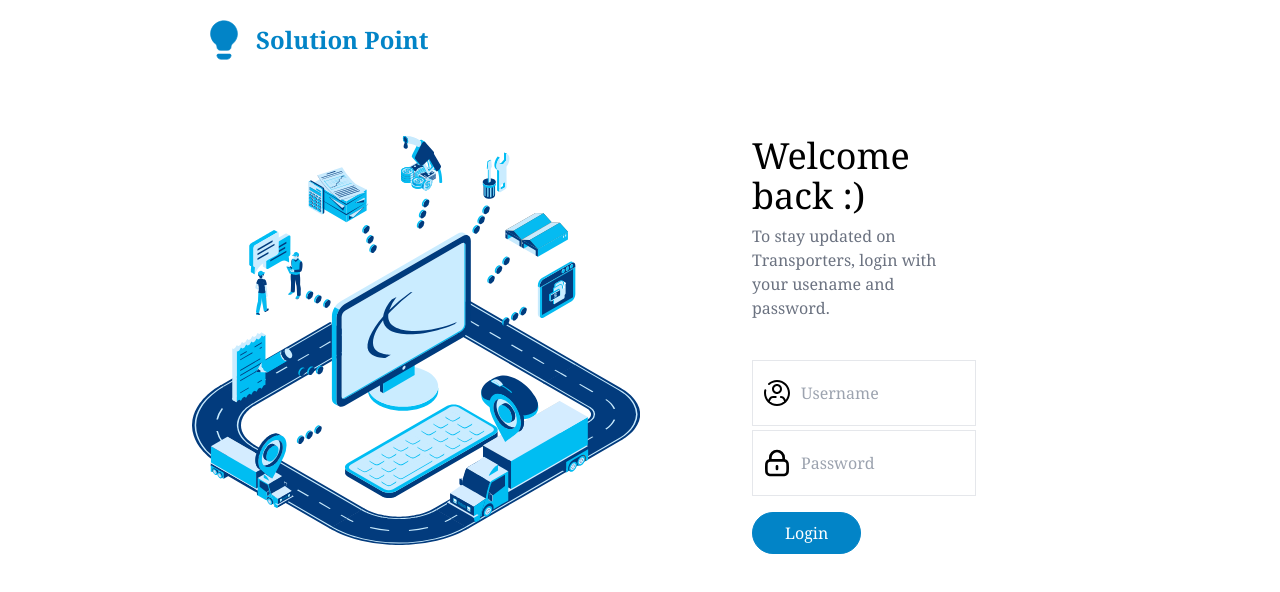
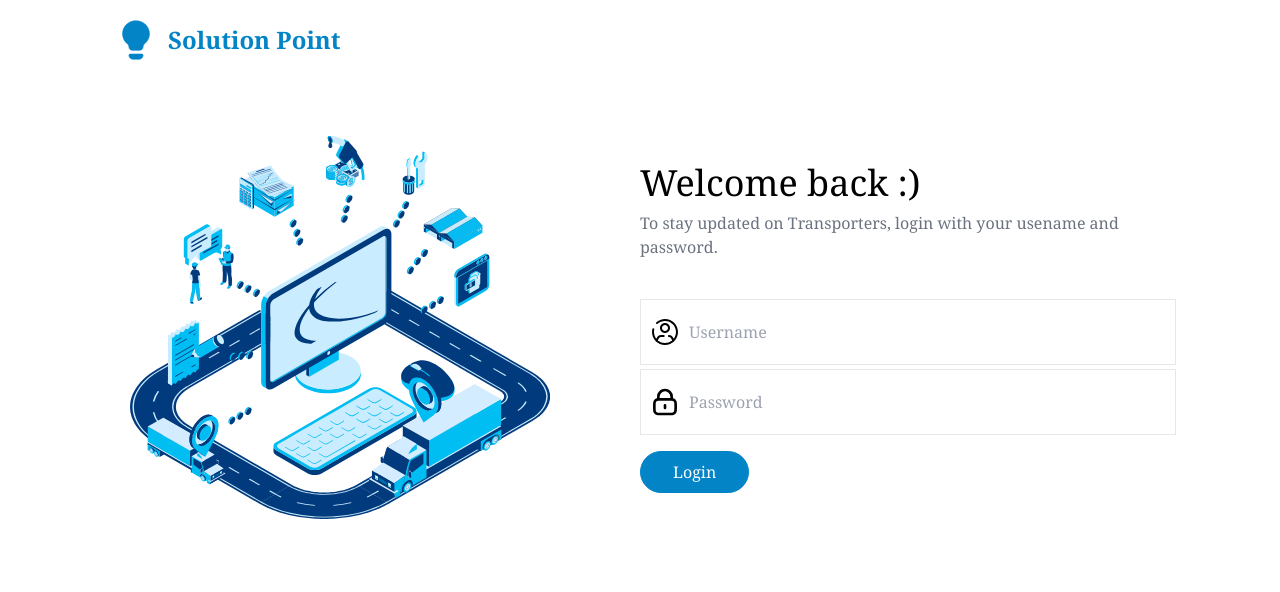
Before and after one commit to sammyy99/transport2.0, a React (Create React App) app: page / in a window 1280 px wide. Shown: the top 592 px of the page. Built offline with nearby package versions, Linux system fonts and the light colour scheme.

Commit message:
Made changes in CSS for login page

```diff
--- a/src/Components/LoginForm.js
+++ b/src/Components/LoginForm.js
@@ -67,7 +67,7 @@ const LoginForm = () => {
    };
 
   return (
-    <div className='px-28'>
+    <div className=''>
       <div className='text-4xl mb-2'>Welcome back :)</div>
       <div className='text-gray-500 mb-10'>To stay updated on Transporters, login with your usename and password.</div>
 
--- a/src/Components/LoginPage.js
+++ b/src/Components/LoginPage.js
@@ -3,18 +3,19 @@ import LoginForm from "./LoginForm";
 
 const LoginPage = () => {
   return (
-    <div className="w-[70%] h-screen overflow-hidden mx-auto font-serif">
+    <div className="w-[1200px] overflow-hidden mx-auto font-serif ">
       <div className="">
-        <div className="flex text-sky-600 font-bold font-serif pt-2 text-2xl items-center">
-            <img alt="" src="logo.svg" className="w-16"></img> <p>Solution Point</p>
+        <div className="flex text-sky-600 font-bold font-serif pt-2 pl-16 text-2xl items-center">
+            <img alt="" src="logo.svg" className="w-16"></img>
+            <p>Solution Point</p>
             </div>
       </div>
 
       <div className="grid grid-cols-2 pt-16">
-        <div className="col-span-1 ">
-          <img alt="" src="login.svg"></img>
+        <div className="col-span-1">
+          <img className="w-[70%] mx-auto" alt="" src="login.svg"></img>
         </div>
-        <div className="col-span-1 flex items-center">
+        <div className="col-span-1 pr-16 flex items-center">
           <LoginForm />
         </div>
       </div>
--- a/src/Components/Master/Accounts.js
+++ b/src/Components/Master/Accounts.js
@@ -574,7 +574,8 @@ const handleEnterKeyDown = (event) => {  // Event listener for Enter key navigat
               <div className="flex w-full">
                 <div className="flex w-1/2">
                   <div><p className={`${accountLabels}`}>A/C Type <span className="text-red-600">*</span> :</p></div>
-                  <select ref={accTypeRef} onFocus={handleFocus} id={0} name="ACCTYPE" value={selectedFormRecord.ACCTYPE} onChange={handleChange}
+                  <select ref={accTypeRef} onFocus={(e)=>{handleFocus(e);}}
+                  id={0} name="ACCTYPE" value={selectedFormRecord.ACCTYPE} onChange={handleChange}
                   disabled={!isAdding && !isEditing}
                   className={`${accountsInputBox} ${helpId === 0 && accountsInputActive} w-56`}>
                       <option value={selectedFormRecord.ACCTYPE}>{selectedFormRecord.ACCTYPE}</option>
@@ -585,7 +586,7 @@ const handleEnterKeyDown = (event) => {  // Event listener for Enter key navigat
                 </div>
                 <div className="flex w-1/2">
                   <div><p className={`${accountLabels}`}>State <span className="text-red-600">*</span> :</p></div>
-                  <select onFocus={(e)=>{handleFocus(e);getStates();}} id={1} ref={stateRef}
+                  <select onFocus={(e)=>{handleFocus(e); getStates();}} id={1} ref={stateRef}
                    value={selectedFormRecord.SID} name="STATE" onChange={handleChange} disabled={!isAdding && !isEditing}
                   className={`${accountsInputBox} ${helpId === 1 && accountsInputActive} w-56`}>
                     <option value={selectedFormRecord.SID}>{selectedFormRecord.STATE}</option>
@@ -599,7 +600,7 @@ const handleEnterKeyDown = (event) => {  // Event listener for Enter key navigat
               <div className="flex w-full mt-0">
                 <div className="flex w-1/2">
                   <div><p className={`${accountLabels}`}>Station <span className="text-red-600">*</span> :</p></div>
-                  <select onFocus={(e) => { handleFocus(e); selectedFormRecord.SID && getStations(selectedFormRecord.SID); }} onBlur={handleStationValidation}
+                  <select onFocus={(e) => { handleFocus(e); selectedFormRecord.SID && getStations(selectedFormRecord.SID);}} onBlur={handleStationValidation}
                     ref={stationRef} id={2} value={selectedFormRecord.ZID} name="DISTRICT" onChange={handleChange} disabled={!isAdding && !isEditing}
                     className={`${accountsInputBox} ${helpId === 2 && accountsInputActive} w-56`}>
                     <option value={selectedFormRecord.ZID}>{selectedFormRecord.DISTRICT}</option>
```
